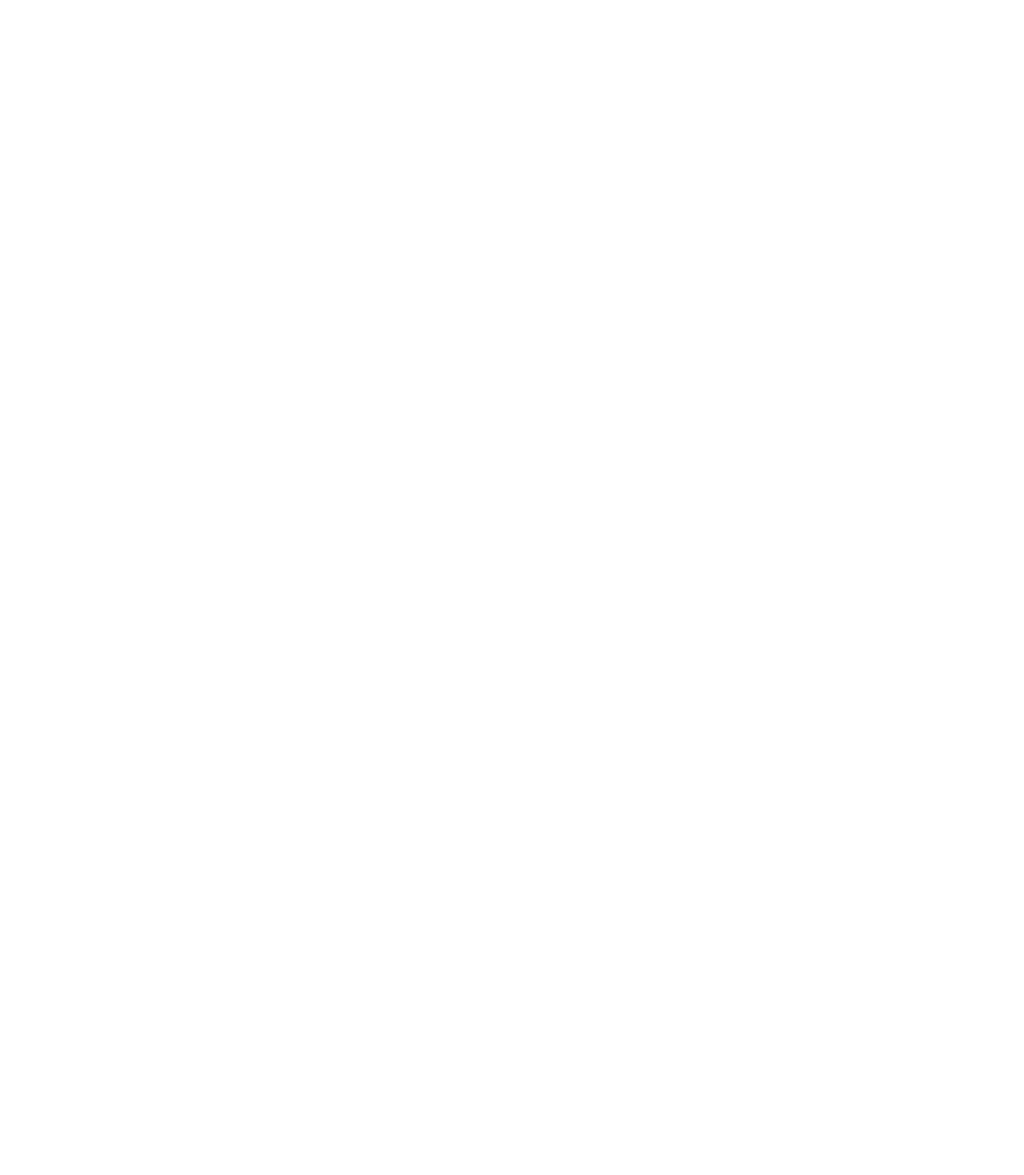
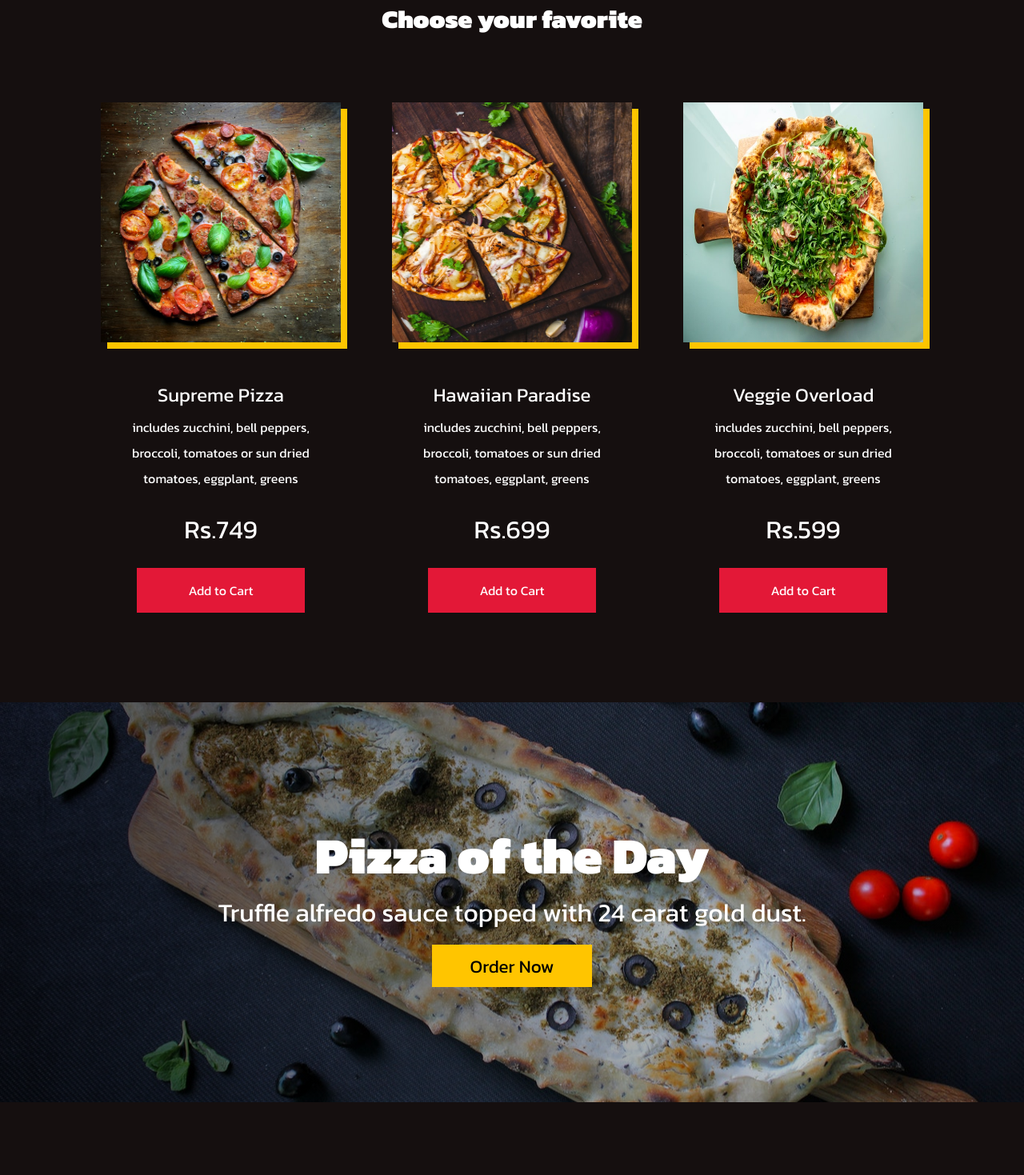
Before and after one commit to harsha-vardhan-reddy-07/pizzeria, a React (Create React App) app: page / in a window 1280 px wide. Shown: the part 880-2349 px from the top of the page at 80% size. Before the commit the page ends 800 px from the top, so only its background shows below. Built offline with nearby package versions, Linux system fonts and the light colour scheme.

Commit message:
Major frontend part finished

```diff
--- a/public/index.html
+++ b/public/index.html
@@ -18,6 +18,13 @@
     <link href="https://fonts.googleapis.com/css2?family=Kanit:wght@400;900&display=swap" rel="stylesheet">
 
     <title>React App</title>
+
+    <style>
+      body::-webkit-scrollbar {
+        display: none;
+       }
+    </style>
+
   </head>
   <body>
     <noscript>You need to enable JavaScript to run this app.</noscript>
--- a/src/App.js
+++ b/src/App.js
@@ -1,6 +1,10 @@
 import React from "react";
 import { BrowserRouter } from "react-router-dom";
+import Feature from "./components/Feature";
+import Footer from "./components/Footer";
 import Hero from "./components/Hero";
+import Products from "./components/Products";
+import { productData, productDataTwo } from "./components/Products/data";
 import { GlobalStyle } from "./globalStyles";
 
 function App() {
@@ -9,6 +13,10 @@
     <BrowserRouter>
       <GlobalStyle />
       <Hero />
+      <Products heading='Choose your favorite' data={productData} />
+      <Feature />
+      <Products heading='Sweet treats for you' data={productDataTwo} />
+      <Footer />
     </BrowserRouter>
   );
 }
--- /dev/null
+++ b/src/components/Feature/FeatureElements.js
@@ -0,0 +1,42 @@
+import styled from "styled-components";
+import FeaturePic from '../../images/featured3.jpg';
+
+export const FeatureContainer = styled.div`
+    background: linear-gradient(to right, rgba(0,0,0,0.7), rgba(0,0,0,0.1)), url(${FeaturePic});
+    height: 100vh;
+    max-height: 500px;
+    background-position: center;
+    background-size: cover;
+    display: flex;
+    flex-direction: column;
+    justify-content: center;
+    align-items: center;
+    color: #fff;
+    text-align: center;
+    padding: 0 1rem;
+
+    h1 {
+        font-size: clamp(3rem, 5vw, 5rem);
+    }
+
+    p {
+        margin-bottom: 1rem;
+        font-size: clamp(1rem, 3vw, 2rem);
+    }
+`;
+
+export const FeatureButton = styled.button`
+    font-size: 1.4rem;
+    padding: 0.6rem 3rem;
+    border: none;
+    background: #ffc500;
+    color: #000;
+    transition: 0.2s ease-out;
+
+    &:hover {
+        color: #fff;
+        background: #e31837;
+        transition: 0.2s ease-out;
+        cursor: pointer;
+    }
+`;
--- /dev/null
+++ b/src/components/Feature/index.js
@@ -0,0 +1,15 @@
+import React from 'react'
+import { FeatureButton, FeatureContainer } from './FeatureElements'
+
+
+const Feature = () => {
+  return (
+    <FeatureContainer>
+        <h1>Pizza of the Day</h1>
+        <p>Truffle alfredo sauce topped with 24 carat gold dust.</p>
+        <FeatureButton>Order Now</FeatureButton>
+    </FeatureContainer>
+  )
+}
+
+export default Feature
--- /dev/null
+++ b/src/components/Footer/FooterElements.js
@@ -0,0 +1,56 @@
+import styled from "styled-components";
+import { Link } from "react-router-dom";
+
+export const FooterContainer = styled.div`
+    background-color: #0d0909;
+`;
+export const FooterWrap = styled.div`
+    padding: 16px 24px;
+    display: flex;
+    flex-direction: column;
+    justify-content: center;
+    align-items: center;
+    max-width: 1300px;
+    margin: 0 auto;
+`;
+
+export const SocialMedia = styled.section`
+    max-width: 1300px;
+    width: 100%;
+`;
+
+export const SocialMediaWrap = styled.div`
+    display: flex;
+    justify-content: space-between;
+    align-items: center;
+    max-width: 1100px;
+    margin: 16px auto 0 auto;
+
+    @media screen and (max-width: 820px) {
+        flex-direction: column;
+    }
+`;
+
+export const SocialLogo = styled(Link)`
+    color: #fff;
+    justify-self: start;
+    cursor: pointer;
+    text-decoration: none;
+    font-size: 1.5rem;
+    display: flex;
+    align-items: center;
+    margin-bottom: 16px;
+    font-weight: bold;
+`;
+
+export const SocialIcons = styled.div`
+    display: flex;
+    justify-content: space-between;
+    align-items: center;
+    width: 240px;
+`;
+
+export const SocialIconLink = styled.a`
+    color: #fff;
+    font-size: 24px;
+`;
--- /dev/null
+++ b/src/components/Footer/index.js
@@ -0,0 +1,32 @@
+import React from 'react'
+import './FooterElements';
+import { FaFacebook, FaInstagram, FaTwitter, FaYoutube } from 'react-icons/fa'
+import { FooterContainer, FooterWrap, SocialIconLink, SocialIcons, SocialLogo, SocialMedia } from './FooterElements';
+
+const Footer = () => {
+  return (
+    <FooterContainer>
+        <FooterWrap>
+            <SocialMedia>
+                <SocialLogo to='/'>Pizza</SocialLogo>
+                <SocialIcons>
+                    <SocialIconLink href='/' target='_blank' aria-label="Facebook" rel="noopener noreferrer" >
+                        <FaFacebook />
+                    </SocialIconLink>
+                    <SocialIconLink href='/' target='_blank' aria-label="Instagram" rel="noopener noreferrer" >
+                        <FaInstagram />
+                    </SocialIconLink>
+                    <SocialIconLink href='/' target='_blank' aria-label="Youtube" rel="noopener noreferrer" >
+                        <FaYoutube />
+                    </SocialIconLink>
+                    <SocialIconLink href='/' target='_blank' aria-label="Twitter" rel="noopener noreferrer" >
+                        <FaTwitter />
+                    </SocialIconLink>
+                </SocialIcons>
+            </SocialMedia>
+        </FooterWrap>
+    </FooterContainer>
+  )
+}
+
+export default Footer
--- /dev/null
+++ b/src/components/Products/ProductsElements.js
@@ -0,0 +1,74 @@
+import styled from "styled-components";
+
+export const ProductsContainer = styled.div`
+    width: 100vw;
+    min-height: 100vh;
+    padding: 5rem calc((100vw - 1300px)/2);
+    background: #150f0f;
+    color: #fff;
+`;
+
+export const ProductWrapper = styled.div`
+    display: flex;
+    flex-wrap: wrap;
+    justify-content: center;
+    margin: 0 auto;
+`;
+
+export const ProductCard = styled.div`
+    margin: 0 2rem;
+    line-height: 2;
+    width: 300px;
+`;
+
+export const ProductImg = styled.img`
+    height: 300px;
+    min-width: 300px;
+    max-width: 100%;
+    box-shadow: 8px 8px #fdc500;
+`;
+
+export const ProductsHeading = styled.h1`
+    font-size: clamp(2rem, 2.5vw, 3rem);
+    text-align: center;
+    margin-bottom: 5rem;
+`;
+
+export const ProductTitle = styled.h2`
+    font-weight: 400;
+    font-size: 1.5rem;
+`;
+
+export const ProductInfo = styled.div`
+    display: flex;
+    flex-direction: column;
+    justify-content: center;
+    align-items: center;
+    padding: 2rem;
+    text-align: center;
+`;
+
+export const ProductDesc = styled.p`
+    margin-bottom: 1rem;
+`;
+
+export const ProductPrice = styled.p`
+    margin-bottom: 1rem;
+    font-size: 2rem;
+`;
+
+export const ProductButton = styled.button`
+    font-size: 1rem;
+    padding: 1rem 4rem;
+    border: none;
+    background: #e31837;
+    color: #fff;
+    transition: 0.2s ease-out;
+
+    &:hover {
+        background: #ffc500;
+        transition: 0.2s ease-out;
+        cursor: pointer;
+        color: #000;
+    }
+`;
--- /dev/null
+++ b/src/components/Products/data.js
@@ -0,0 +1,62 @@
+import product1 from '../../images/product-1.jpg';
+import product2 from '../../images/product-2.jpg';
+import product3 from '../../images/product-3.jpg';
+
+import sweet1 from '../../images/sweet-1.jpg';
+import sweet2 from '../../images/sweet-2.jpg';
+import sweet3 from '../../images/sweet-3.jpg';
+
+export const productData = [
+    {
+        img: product1,
+        alt: 'Pizza',
+        name: 'Supreme Pizza',
+        desc: 'includes zucchini, bell peppers, broccoli, tomatoes or sun dried tomatoes, eggplant, greens',
+        price: 'Rs.749',
+        button: 'Add to Cart'
+    },
+    {
+        img: product2,
+        alt: 'Pizza',
+        name: 'Hawaiian Paradise',
+        desc: 'includes zucchini, bell peppers, broccoli, tomatoes or sun dried tomatoes, eggplant, greens',
+        price: 'Rs.699',
+        button: 'Add to Cart'
+    },
+    {
+        img: product3,
+        alt: 'Pizza',
+        name: 'Veggie Overload',
+        desc: 'includes zucchini, bell peppers, broccoli, tomatoes or sun dried tomatoes, eggplant, greens',
+        price: 'Rs.599',
+        button: 'Add to Cart'
+    }
+];
+
+
+export const productDataTwo = [
+    {
+        img: sweet1,
+        alt: 'Donuts',
+        name: 'Doughlicious',
+        desc: 'include flour, shortening, milk, sugar, salt, water, yeast, eggs or egg whites, and flavorings',
+        price: 'Rs.99',
+        button: 'Add to Cart'
+    },
+    {
+        img: sweet2,
+        alt: 'Ice Cream',
+        name: 'Caramel Wonder',
+        desc: 'includes zucchini, bell peppers, broccoli, tomatoes or sun dried tomatoes, eggplant, greens',
+        price: 'Rs.229',
+        button: 'Add to Cart'
+    },
+    {
+        img: sweet3,
+        alt: 'Brownie',
+        name: 'Brownie Bunch',
+        desc: 'includes zucchini, bell peppers, broccoli, tomatoes or sun dried tomatoes, eggplant, greens',
+        price: 'Rs.109',
+        button: 'Add to Cart'
+    }
+];
--- /dev/null
+++ b/src/components/Products/index.js
@@ -0,0 +1,27 @@
+import React from 'react';
+import {ProductsContainer, ProductsHeading, ProductWrapper, ProductCard, ProductImg, ProductInfo, ProductTitle, ProductDesc, ProductPrice, ProductButton} from './ProductsElements';
+
+const Products = ({heading, data}) => {
+  return (
+    <ProductsContainer>
+        <ProductsHeading>{heading}</ProductsHeading>
+        <ProductWrapper>
+            {data.map((product, index) => {
+                return(
+                    <ProductCard key={index}>
+                        <ProductImg src={product.img} alt={product.alt} />
+                        <ProductInfo>
+                            <ProductTitle>{product.name}</ProductTitle>
+                            <ProductDesc>{product.desc}</ProductDesc>
+                            <ProductPrice>{product.price}</ProductPrice>
+                            <ProductButton>{product.button}</ProductButton>
+                        </ProductInfo>
+                    </ProductCard>
+                )
+            })}
+        </ProductWrapper>
+    </ProductsContainer>
+  )
+}
+
+export default Products
```
